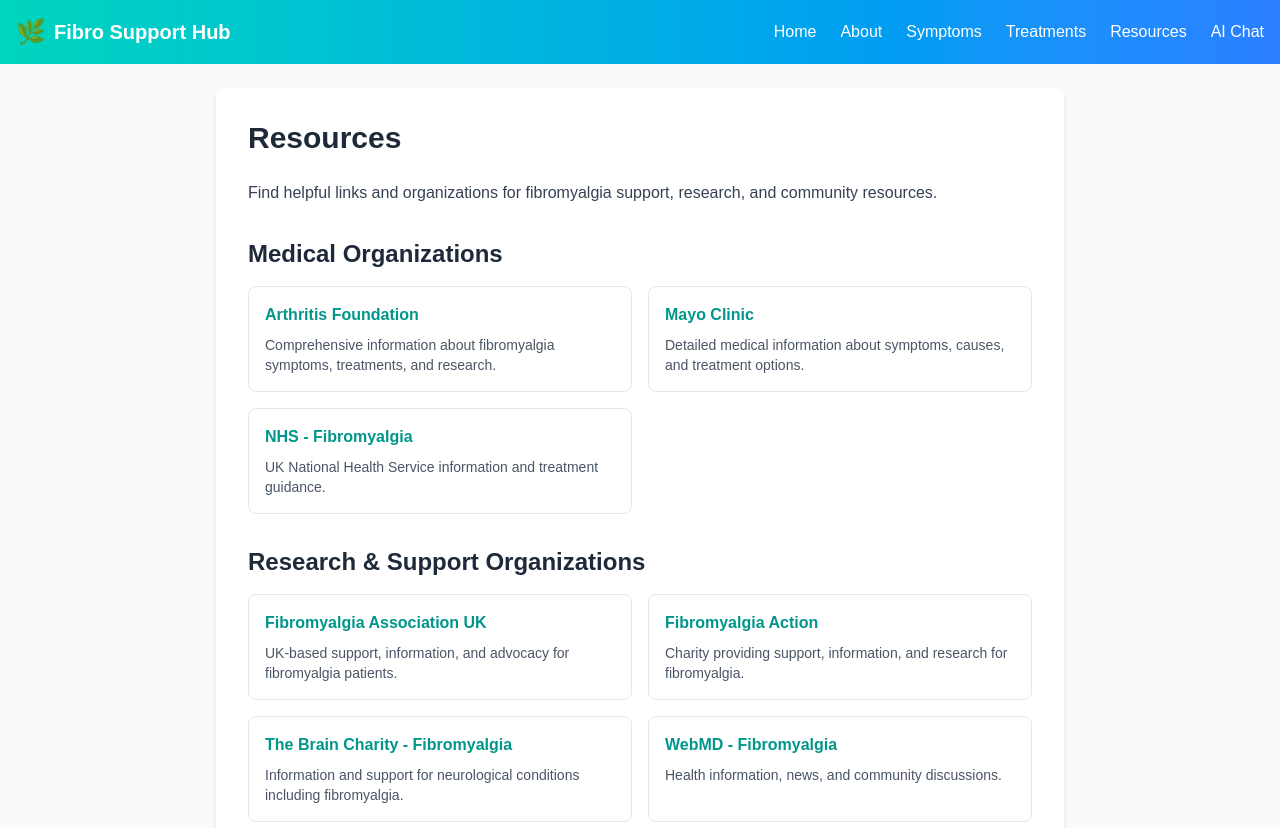
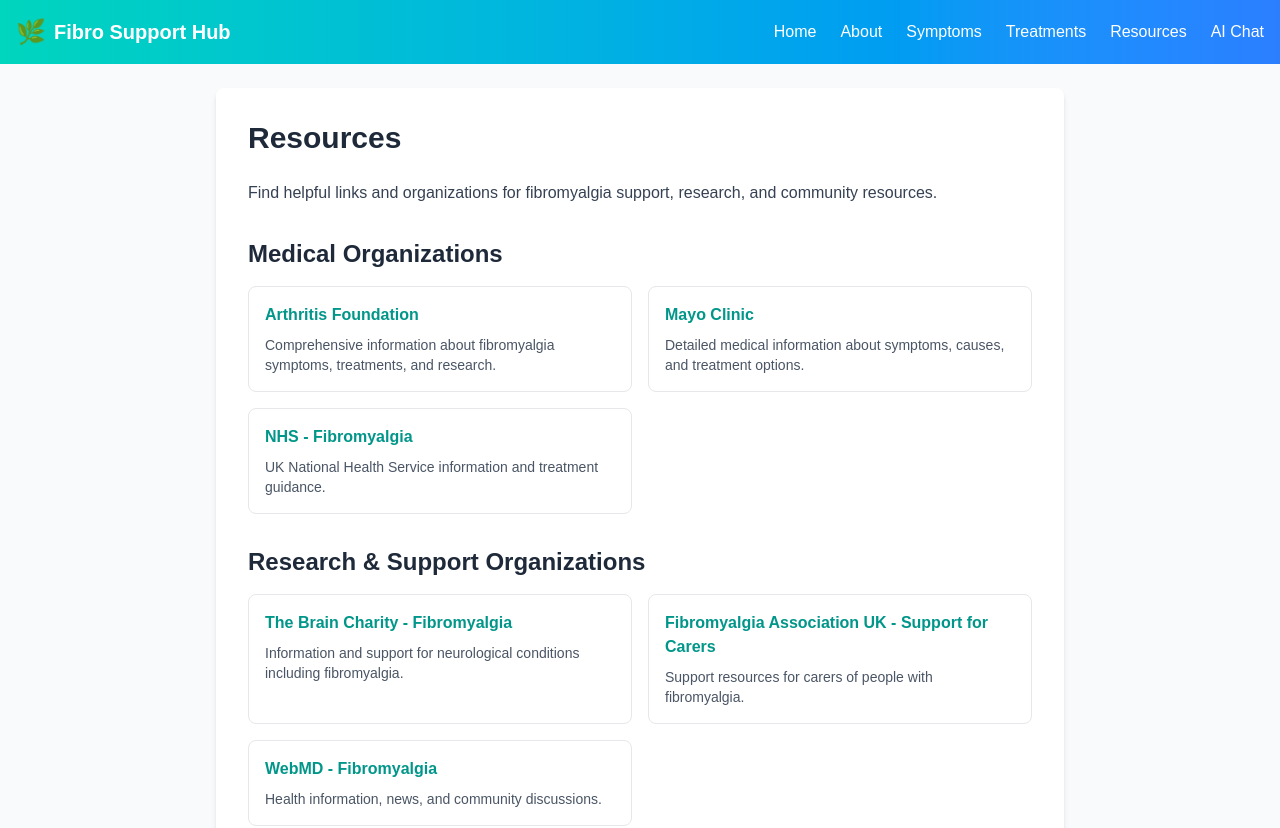
Before and after one commit to Jens-Space/chronic-haven, a Next.js app: page /resources in a window 1280 px wide. Shown: the top 828 px of the page. Built offline with nearby package versions, Linux system fonts and the light colour scheme.

Commit message:
commit message

```diff
--- a/src/app/resources/page.tsx
+++ b/src/app/resources/page.tsx
@@ -27,17 +27,13 @@
       <section className="mb-8">
         <h2 className="text-2xl font-semibold mb-4 text-gray-800">Research & Support Organizations</h2>
         <div className="grid grid-cols-1 md:grid-cols-2 gap-4">
-          <a href="https://www.fmauk.org/" className="block p-4 border border-gray-200 rounded-lg hover:border-teal-300 hover:shadow-md transition-all">
-            <h3 className="font-semibold text-teal-600 mb-2">Fibromyalgia Association UK</h3>
-            <p className="text-sm text-gray-600">UK-based support, information, and advocacy for fibromyalgia patients.</p>
-          </a>
-          <a href="https://painuk.org/members/charities/fibromyalgia-action/" className="block p-4 border border-gray-200 rounded-lg hover:border-teal-300 hover:shadow-md transition-all">
-            <h3 className="font-semibold text-teal-600 mb-2">Fibromyalgia Action</h3>
-            <p className="text-sm text-gray-600">Charity providing support, information, and research for fibromyalgia.</p>
-          </a>
           <a href="https://www.thebraincharity.org.uk/condition/fibromyalgia/" className="block p-4 border border-gray-200 rounded-lg hover:border-teal-300 hover:shadow-md transition-all">
             <h3 className="font-semibold text-teal-600 mb-2">The Brain Charity - Fibromyalgia</h3>
             <p className="text-sm text-gray-600">Information and support for neurological conditions including fibromyalgia.</p>
+          </a>
+          <a href="https://fibro.org.uk/support-for-carers/" className="block p-4 border border-gray-200 rounded-lg hover:border-teal-300 hover:shadow-md transition-all">
+            <h3 className="font-semibold text-teal-600 mb-2">Fibromyalgia Association UK - Support for Carers</h3>
+            <p className="text-sm text-gray-600">Support resources for carers of people with fibromyalgia.</p>
           </a>
           <a href="https://www.webmd.com/fibromyalgia/default.htm" className="block p-4 border border-gray-200 rounded-lg hover:border-teal-300 hover:shadow-md transition-all">
             <h3 className="font-semibold text-teal-600 mb-2">WebMD - Fibromyalgia</h3>
```
